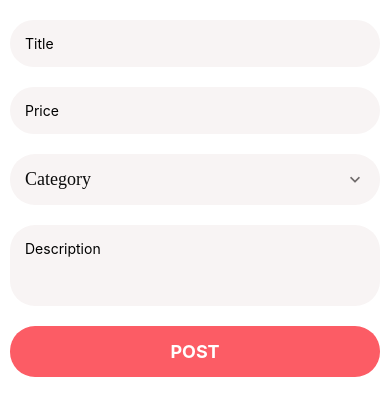
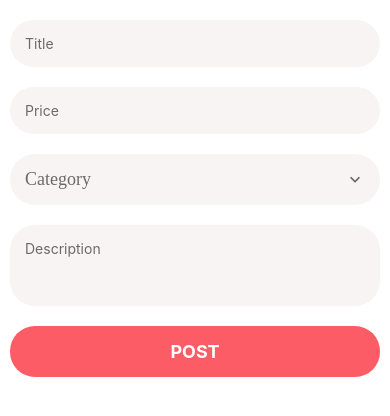
Before and after one commit to Jvschaik/DWI-RNCourse, a React Native app: screen / in a window 390 px wide. Shown: the top 416 px of the page. Built offline with nearby package versions, Linux system fonts and the light colour scheme.

Commit message:
fixing placeholder color

```diff
--- a/app/components/AppPicker.js
+++ b/app/components/AppPicker.js
@@ -1,10 +1,17 @@
 import React, { useState } from "react";
-import { View, StyleSheet, Modal, Button, FlatList, TouchableWithoutFeedback } from "react-native";
+import {
+  View,
+  StyleSheet,
+  Modal,
+  Button,
+  FlatList,
+  TouchableWithoutFeedback,
+} from "react-native";
 import { MaterialCommunityIcons } from "@expo/vector-icons";
 
 import defaultStyles from "../config/styles";
 import AppText from "./AppText";
-import Screen from "./Screen"
+import Screen from "./Screen";
 import PickerItem from "./PickerItem";
 
 function AppPicker({ icon, items, placeholder, onSelectItem, selectedItem }) {
@@ -22,7 +29,12 @@
               style={styles.icon}
             />
           )}
-          <AppText style={styles.text}>{selectedItem ? selectedItem.label : placeholder}</AppText>
+
+          {selectedItem ? (
+            <AppText style={styles.text}>{selectedItem.label}</AppText>
+          ) : (
+            <AppText style={styles.placeholder}>{placeholder}</AppText>
+          )}
           <MaterialCommunityIcons
             name="chevron-down"
             size={20}
@@ -35,15 +47,16 @@
           <Button title="close" onPress={() => setModalVisible(false)} />
           <FlatList
             data={items}
-            keyExtractor={item => item.value.toString()}
-            renderItem={({ item }) =>
+            keyExtractor={(item) => item.value.toString()}
+            renderItem={({ item }) => (
               <PickerItem
                 label={item.label}
                 onPress={() => {
-                  setModalVisible(false)
-                  onSelectItem(item)
+                  setModalVisible(false);
+                  onSelectItem(item);
                 }}
-              />}
+              />
+            )}
           />
         </Screen>
       </Modal>
@@ -63,6 +76,10 @@
   icon: {
     marginRight: 10,
   },
+  placeholder: {
+    color: defaultStyles.colors.medium,
+    flex: 1
+  },
   text: {
     flex: 1,
   },
--- a/app/components/AppTextInput.js
+++ b/app/components/AppTextInput.js
@@ -16,7 +16,7 @@
           style={styles.icon}
         />
       )}
-      <TextInput styles={defaultStyles.text} {...otherProps} />
+      <TextInput placeholderTextColor={defaultStyles.colors.medium} styles={defaultStyles.text} {...otherProps} />
     </View>
   );
 }
```
